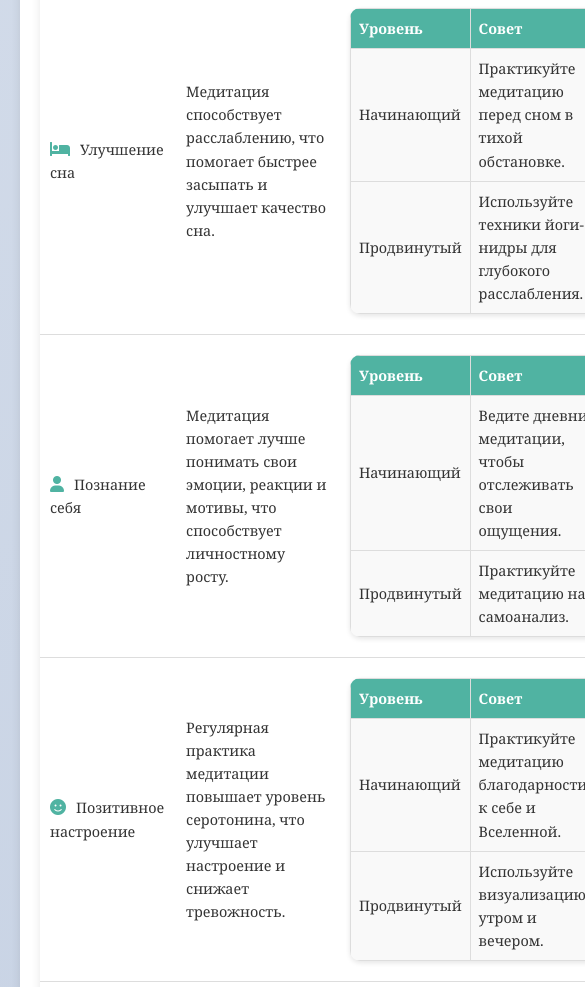
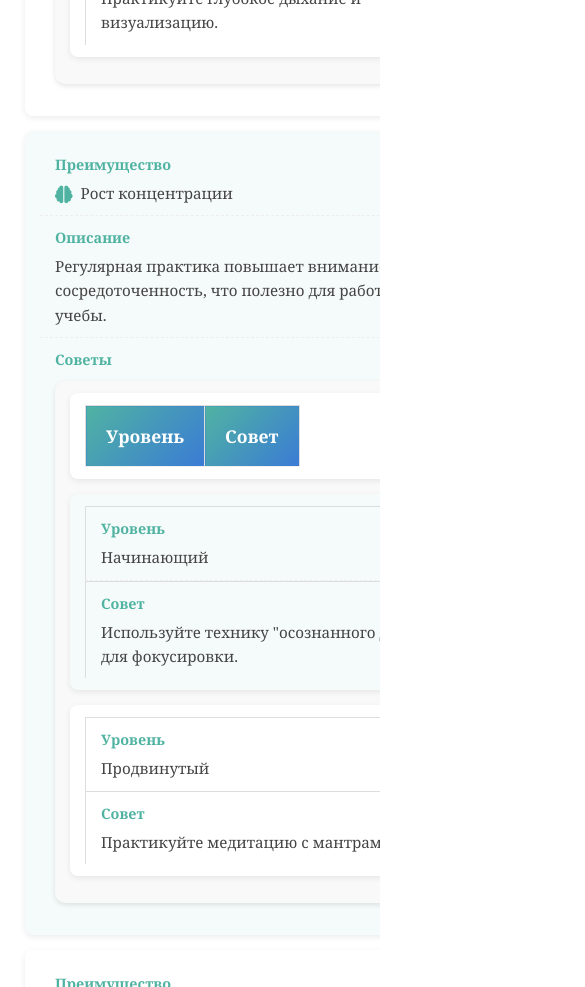
Before and after one commit to KittenInBucket/meditationworld, a plain HTML site: page index.html in a window 390 px wide. Shown: the part 4900-5887 px from the top of the page, 585 px wide, since content can reach past the window. Drawn offline with Linux system fonts and the light colour scheme.

Commit message:
Add files via upload

```diff
--- a/index.html
+++ b/index.html
@@ -130,7 +130,7 @@
 
     <section id="benefits">
     <h2>Преимущества медитации</h2>
-    <table>
+    <table class="benefits-table">
     <thead>
         <tr>
             <th>Преимущество</th>
@@ -140,121 +140,121 @@
     </thead>
     <tbody>
         <tr>
-                <td><i class="fas fa-heartbeat"></i>Снижение стресса</td>
-                <td>Медитация помогает уменьшить уровень кортизола, гормона стресса, что способствует улучшению общего самочувствия.</td>
-                <td>
-                    <table>
+            <td data-label="Преимущество"><i class="fas fa-heartbeat benefit-icon"></i>Снижение стресса</td>
+            <td data-label="Описание">Медитация помогает уменьшить уровень кортизола, гормона стресса, что способствует улучшению общего самочувствия.</td>
+            <td data-label="Советы">
+                <table class="nested-table">
                     <tr>
                         <th>Уровень</th>
                         <th>Совет</th>
                     </tr>
                     <tr>
-                            <td>Начинающий</td>
-                            <td>Начните с 5 минут в день, сосредоточьтесь на дыхании.</td>
+                        <td data-label="Уровень">Начинающий</td>
+                        <td data-label="Совет">Начните с 5 минут в день, сосредоточьтесь на дыхании.</td>
                     </tr>
                     <tr>
-                            <td>Продвинутый</td>
-                            <td>Практикуйте глубокое дыхание и визуализацию.</td>
+                        <td data-label="Уровень">Продвинутый</td>
+                        <td data-label="Совет">Практикуйте глубокое дыхание и визуализацию.</td>
                     </tr>
                 </table>
             </td>
         </tr>
         <tr>
-                <td><i class="fas fa-brain"></i>Рост концентрации</td>
-                <td>Регулярная практика повышает внимание и сосредоточенность, что полезно для работы и учебы.</td>
-                <td>
-                    <table>
+            <td data-label="Преимущество"><i class="fas fa-brain benefit-icon"></i>Рост концентрации</td>
+            <td data-label="Описание">Регулярная практика повышает внимание и сосредоточенность, что полезно для работы и учебы.</td>
+            <td data-label="Советы">
+                <table class="nested-table">
                     <tr>
                         <th>Уровень</th>
                         <th>Совет</th>
                     </tr>
                     <tr>
-                            <td>Начинающий</td>
-                            <td>Используйте технику "осознанного дыхания" для фокусировки.</td>
+                        <td data-label="Уровень">Начинающий</td>
+                        <td data-label="Совет">Используйте технику "осознанного дыхания" для фокусировки.</td>
                     </tr>
                     <tr>
-                            <td>Продвинутый</td>
-                            <td>Практикуйте медитацию с мантрами.</td>
+                        <td data-label="Уровень">Продвинутый</td>
+                        <td data-label="Совет">Практикуйте медитацию с мантрами.</td>
                     </tr>
                 </table>
             </td>
         </tr>
         <tr>
-                <td><i class="fas fa-bed"></i>Улучшение сна</td>
-                <td>Медитация способствует расслаблению, что помогает быстрее засыпать и улучшает качество сна.</td>
-                <td>
-                    <table>
+            <td data-label="Преимущество"><i class="fas fa-bed benefit-icon"></i>Улучшение сна</td>
+            <td data-label="Описание">Медитация способствует расслаблению, что помогает быстрее засыпать и улучшает качество сна.</td>
+            <td data-label="Советы">
+                <table class="nested-table">
                     <tr>
                         <th>Уровень</th>
                         <th>Совет</th>
                     </tr>
                     <tr>
-                            <td>Начинающий</td>
-                            <td>Практикуйте медитацию перед сном в тихой обстановке.</td>
+                        <td data-label="Уровень">Начинающий</td>
+                        <td data-label="Совет">Практикуйте медитацию перед сном в тихой обстановке.</td>
                     </tr>
                     <tr>
-                            <td>Продвинутый</td>
-                            <td>Используйте техники йоги-нидры для глубокого расслабления.</td>
+                        <td data-label="Уровень">Продвинутый</td>
+                        <td data-label="Совет">Используйте техники йоги-нидры для глубокого расслабления.</td>
                     </tr>
                 </table>
             </td>
         </tr>
         <tr>
-                <td><i class="fas fa-user"></i>Познание себя</td>
-                <td>Медитация помогает лучше понимать свои эмоции, реакции и мотивы, что способствует личностному росту.</td>
-                <td>
-                    <table>
+            <td data-label="Преимущество"><i class="fas fa-user benefit-icon"></i>Познание себя</td>
+            <td data-label="Описание">Медитация помогает лучше понимать свои эмоции, реакции и мотивы, что способствует личностному росту.</td>
+            <td data-label="Советы">
+                <table class="nested-table">
                     <tr>
                         <th>Уровень</th>
                         <th>Совет</th>
                     </tr>
                     <tr>
-                            <td>Начинающий</td>
-                            <td>Ведите дневник медитации, чтобы отслеживать свои ощущения.</td>
+                        <td data-label="Уровень">Начинающий</td>
+                        <td data-label="Совет">Ведите дневник медитации, чтобы отслеживать свои ощущения.</td>
                     </tr>
                     <tr>
-                            <td>Продвинутый</td>
-                            <td>Практикуйте медитацию на самоанализ.</td>
+                        <td data-label="Уровень">Продвинутый</td>
+                        <td data-label="Совет">Практикуйте медитацию на самоанализ.</td>
                     </tr>
                 </table>
             </td>
         </tr>
         <tr>
-                <td><i class="fas fa-smile"></i>Позитивное настроение</td>
-                <td>Регулярная практика медитации повышает уровень серотонина, что улучшает настроение и снижает тревожность.</td>
-                <td>
-                    <table>
+            <td data-label="Преимущество"><i class="fas fa-smile benefit-icon"></i>Позитивное настроение</td>
+            <td data-label="Описание">Регулярная практика медитации повышает уровень серотонина, что улучшает настроение и снижает тревожность.</td>
+            <td data-label="Советы">
+                <table class="nested-table">
                     <tr>
                         <th>Уровень</th>
                         <th>Совет</th>
                     </tr>
                     <tr>
-                            <td>Начинающий</td>
-                            <td>Практикуйте медитацию благодарности к себе и Вселенной.</td>
+                        <td data-label="Уровень">Начинающий</td>
+                        <td data-label="Совет">Практикуйте медитацию благодарности к себе и Вселенной.</td>
                     </tr>
                     <tr>
-                            <td>Продвинутый</td>
-                            <td>Используйте визуализацию утром и вечером.</td>
+                        <td data-label="Уровень">Продвинутый</td>
+                        <td data-label="Совет">Используйте визуализацию утром и вечером.</td>
                     </tr>
                 </table>
             </td>
         </tr>
         <tr>
-                <td><i class="fas fa-hand-holding-heart"></i>Развитие эмпатии</td>
-                <td>Медитация помогает развить сострадание к себе и другим.</td>
-                <td>
-                    <table>
+            <td data-label="Преимущество"><i class="fas fa-hand-holding-heart benefit-icon"></i>Развитие эмпатии</td>
+            <td data-label="Описание">Медитация помогает развить сострадание к себе и другим.</td>
+            <td data-label="Советы">
+                <table class="nested-table">
                     <tr>
                         <th>Уровень</th>
                         <th>Совет</th>
                     </tr>
                     <tr>
-                            <td>Начинающий</td>
-                            <td>Практикуйте медитацию на любовь к миру 10 минут в день.</td>
+                        <td data-label="Уровень">Начинающий</td>
+                        <td data-label="Совет">Практикуйте медитацию на любовь к миру 10 минут в день.</td>
                     </tr>
                     <tr>
-                            <td>Продвинутый</td>
-                            <td>Используйте техники медитации осознанности в повседневной жизни.</td>
+                        <td data-label="Уровень">Продвинутый</td>
+                        <td data-label="Совет">Используйте техники медитации осознанности в повседневной жизни.</td>
                     </tr>
                 </table>
             </td>
--- a/styles.css
+++ b/styles.css
@@ -1016,3 +1016,152 @@ header {
         max-height: 150px;
     }
 }
+
+/* Стили для секции "Преимущества медитации" */
+#benefits {
+    padding: 30px 15px;
+    margin: 15px 0;
+    background: white;
+    border-radius: 10px;
+    box-shadow: 0 2px 8px rgba(0, 0, 0, 0.05);
+    animation: slideIn 1s ease-in-out;
+}
+
+/* Основные стили таблицы */
+.benefits-table {
+    width: 100%;
+    border-collapse: collapse;
+    margin: 20px 0;
+    background: white;
+    box-shadow: 0 2px 12px rgba(0, 0, 0, 0.08);
+    border-radius: 10px;
+    overflow: hidden;
+}
+
+.benefits-table th,
+.benefits-table td {
+    padding: 16px 20px;
+    text-align: left;
+    border-bottom: 1px solid #f0f0f0;
+}
+
+.benefits-table th {
+    background: linear-gradient(135deg, #50b3a2, #3a7bd5);
+    color: white;
+    font-weight: bold;
+    font-size: 1.1rem;
+    position: sticky;
+    top: 0;
+}
+
+.benefits-table tr:last-child td {
+    border-bottom: none;
+}
+
+.benefits-table td {
+    font-size: 1rem;
+    line-height: 1.6;
+    color: #444;
+    vertical-align: middle;
+}
+
+.benefits-table tr:nth-child(even) {
+    background-color: #f9f9f9;
+}
+
+.benefits-table tr:hover {
+    background-color: #f0f7f5;
+}
+
+/* Иконки в таблице */
+.benefit-icon {
+    color: #50b3a2;
+    font-size: 1.4rem;
+    margin-right: 12px;
+    vertical-align: middle;
+}
+
+/* Мобильная адаптация */
+@media (max-width: 768px) {
+    #benefits {
+        padding: 20px 10px;
+        margin: 10px 0;
+        box-shadow: 0 1px 4px rgba(0, 0, 0, 0.05);
+    }
+
+    .benefits-table {
+        display: block;
+        box-shadow: none;
+        background: transparent;
+    }
+
+    .benefits-table thead {
+        display: none;
+    }
+
+    .benefits-table tbody,
+    .benefits-table tr,
+    .benefits-table td {
+        display: block;
+        width: 100%;
+        padding: 12px 15px;
+    }
+
+    .benefits-table tr {
+        margin-bottom: 15px;
+        background: white;
+        border-radius: 8px;
+        box-shadow: 0 2px 6px rgba(0, 0, 0, 0.08);
+        position: relative;
+        overflow: hidden;
+    }
+
+    .benefits-table td {
+        padding: 12px 15px;
+        border-bottom: 1px dashed #eee;
+        text-align: right;
+    }
+
+    .benefits-table td:before {
+        content: attr(data-label);
+        float: left;
+        font-weight: bold;
+        color: #50b3a2;
+        margin-right: 10px;
+    }
+
+    .benefits-table td:last-child {
+        border-bottom: none;
+    }
+
+    .benefit-icon {
+        font-size: 1.2rem;
+        margin-right: 8px;
+    }
+
+    /* Альтернативный цвет для карточек */
+    .benefits-table tr:nth-child(even) {
+        background: #f5fbfa;
+    }
+}
+
+/* Для очень маленьких экранов */
+@media (max-width: 480px) {
+    .benefits-table td:before {
+        display: block;
+        float: none;
+        text-align: left;
+        margin-bottom: 5px;
+        font-size: 0.9rem;
+    }
+
+    .benefits-table td {
+        text-align: left;
+        padding: 10px 15px;
+        font-size: 0.95rem;
+    }
+
+    .benefit-icon {
+        font-size: 1.1rem;
+    }
+}
```
Lines whose indentation alone changed are shown as unchanged.
